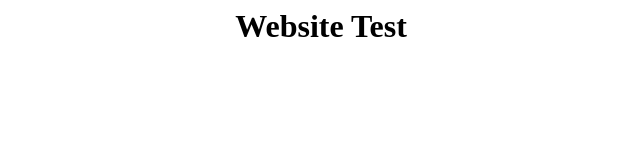
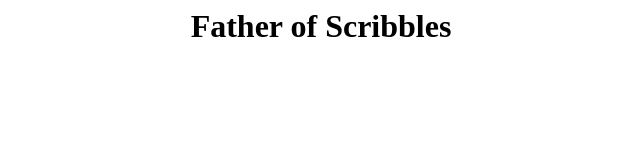
Before and after one commit to maxlovestoswim/kilby, a plain HTML site: page index.html in a window 1280 px wide. Shown: the whole page, without its empty margins (319-959 px from the left). Drawn offline with Linux system fonts and the light colour scheme.

Commit message:
Update index.html

```diff
--- a/index.html
+++ b/index.html
@@ -4,6 +4,6 @@
 <TITLE>Kilby</TITLE>
 </HEAD>
 <BODY>
-<CENTER><H1>Website Test</H1></CENTER>
+<CENTER><H1>Father of Scribbles</H1></CENTER>
 </BODY>
 </HTML>
```
